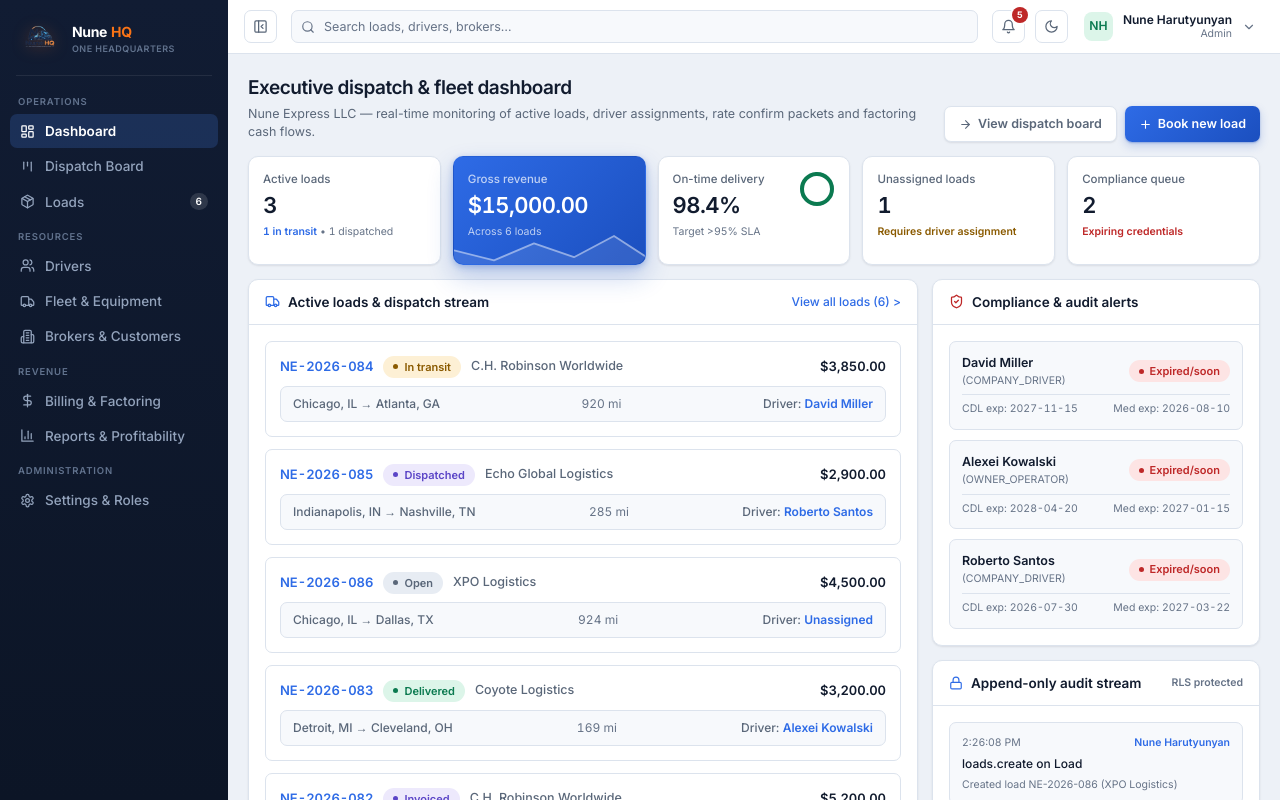
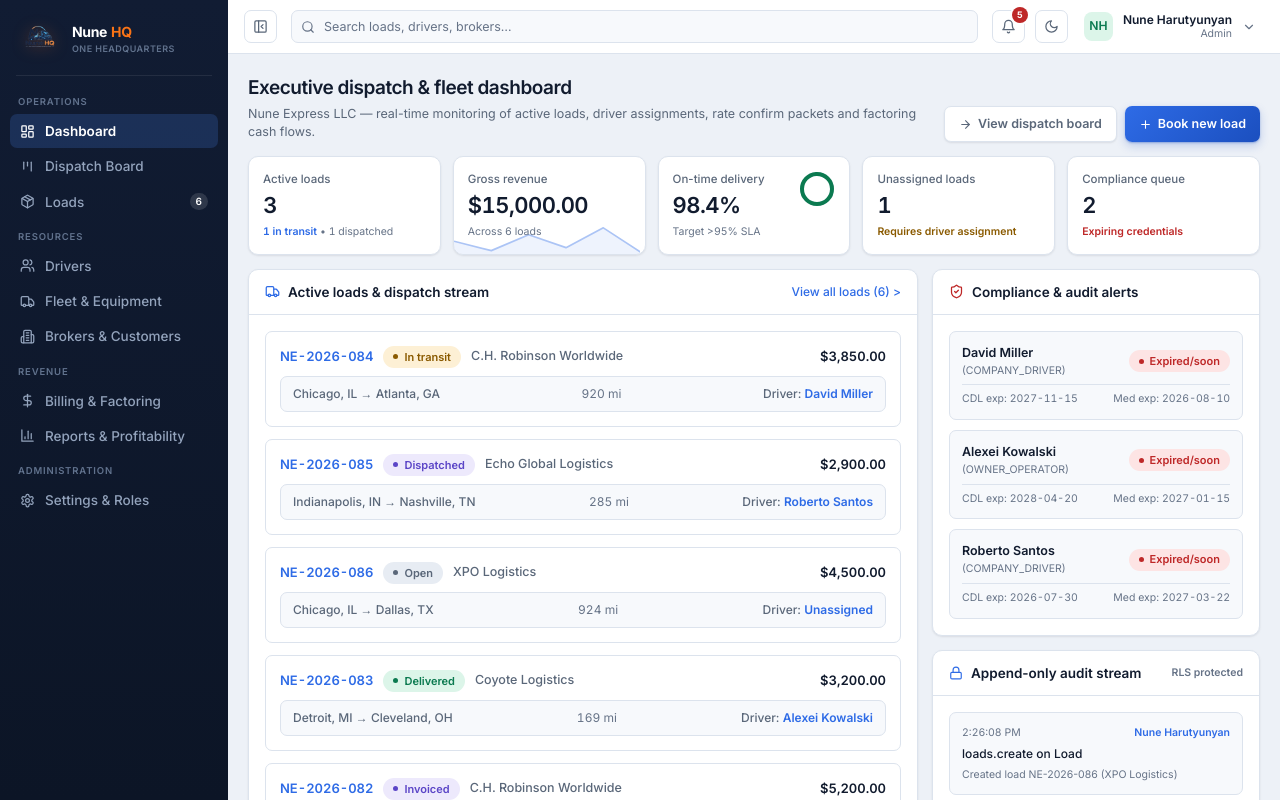
Before and after one commit to TruckFlow-TMS/Truckflow, a React (Vite) app: page / in a window 1280 px wide. Built offline with nearby package versions, Linux system fonts and the light colour scheme.

Commit message:
feat: add Nune HQ logo, uniform stat cards, and blue hover interactions

```diff
--- a/src/components/ui/Card.tsx
+++ b/src/components/ui/Card.tsx
@@ -17,7 +17,7 @@ export const Card: React.FC<CardProps> = ({
 }) => (
   <div
     {...rest}
-    className={cn('bg-surface border border-bd rounded-card shadow-card', className)}
+    className={cn('bg-surface border border-bd rounded-card shadow-card transition-all duration-200 hover:border-accent/40', className)}
   >
     {header && <div className="px-4 py-3 border-b border-bd">{header}</div>}
     <div className={cn(padded && 'p-4')}>{children}</div>
--- a/src/components/ui/DataTable.tsx
+++ b/src/components/ui/DataTable.tsx
@@ -73,8 +73,8 @@ export function DataTable<T>({
                     }
                   } : undefined}
                   className={cn(
-                    'border-b border-bd last:border-b-0 transition-colors',
-                    onRowClick && 'cursor-pointer hover:bg-surface-2 focus:outline-none focus-visible:ring-2 focus-visible:ring-inset focus-visible:ring-accent',
+                    'border-b border-bd last:border-b-0 transition-all duration-150',
+                    onRowClick && 'cursor-pointer hover:bg-surface-2 hover:border-accent/50 focus:outline-none focus-visible:ring-2 focus-visible:ring-inset focus-visible:ring-accent',
                   )}
                 >
                   {columns.map((c) => (
--- a/src/components/ui/StatCard.tsx
+++ b/src/components/ui/StatCard.tsx
@@ -31,8 +31,7 @@ function sparkPath(values: number[], w = 200, h = 30): string {
 export const StatCard: React.FC<StatCardProps> = ({
   label, value, sub, variant = 'default', spark, ringPct, className, onClick,
 }) => {
-  const hero = variant === 'hero';
-  const d = hero && spark ? sparkPath(spark) : '';
+  const d = spark ? sparkPath(spark) : '';
   const interactive = !!onClick;
 
   return (
@@ -42,40 +41,38 @@ export const StatCard: React.FC<StatCardProps> = ({
       tabIndex={interactive ? 0 : undefined}
       onKeyDown={interactive ? (e) => { if (e.key === 'Enter' || e.key === ' ') { e.preventDefault(); onClick?.(); } } : undefined}
       className={cn(
-        'rounded-card border p-3.5 relative overflow-hidden transition-all duration-200',
-        hero
-          ? 'bg-accent-grad border-transparent shadow-hero pb-6'
-          : 'bg-surface border-bd shadow-card',
-        interactive && 'cursor-pointer hover:shadow-lift hover:scale-[1.02] hover:border-accent/40 active:scale-[0.98] focus-visible:outline-none focus-visible:ring-2 focus-visible:ring-accent',
+        'rounded-card border border-bd bg-surface shadow-card p-3.5 relative overflow-hidden transition-all duration-200 group select-none',
+        'hover:bg-accent-grad hover:border-transparent hover:shadow-hero hover:scale-[1.025]',
+        interactive && 'cursor-pointer active:scale-[0.98] focus-visible:outline-none focus-visible:ring-2 focus-visible:ring-accent',
         className,
       )}
     >
       {variant === 'ring' && ringPct !== undefined && (
-        <svg viewBox="0 0 36 36" className="float-right w-9 h-9">
-          <circle cx="18" cy="18" r="15" fill="none" strokeWidth="4" className="stroke-bd" />
+        <svg viewBox="0 0 36 36" className="float-right w-9 h-9 relative z-10">
+          <circle cx="18" cy="18" r="15" fill="none" strokeWidth="4" className="stroke-bd group-hover:stroke-white/30 transition-colors" />
           <circle
             cx="18" cy="18" r="15" fill="none" strokeWidth="4" strokeLinecap="round"
-            className="stroke-pos"
+            className="stroke-pos group-hover:stroke-white transition-colors"
             strokeDasharray={`${(ringPct / 100) * 94.2} 94.2`}
             transform="rotate(-90 18 18)"
           />
         </svg>
       )}
 
-      <div className={cn('relative z-10 text-[11.5px] font-medium', hero ? 'text-on-hero/70' : 'text-fg-2')}>
+      <div className="relative z-10 text-[11.5px] font-medium text-fg-2 group-hover:text-white/80 transition-colors">
         {label}
       </div>
-      <div className={cn('relative z-10 text-[22px] font-semibold mt-1 tnum leading-tight tracking-tight', hero ? 'text-on-hero' : 'text-fg')}>
+      <div className="relative z-10 text-[22px] font-semibold mt-1 tnum leading-tight tracking-tight text-fg group-hover:text-white transition-colors">
         {value}
       </div>
       {sub && (
-        <div className={cn('relative z-10 text-[10.5px] mt-1 tnum', hero ? 'text-on-hero/70' : 'text-fg-3')}>
+        <div className="relative z-10 text-[10.5px] mt-1 tnum text-fg-3 group-hover:text-white/80 transition-colors">
           {sub}
         </div>
       )}
 
-      {hero && d && (
-        <svg viewBox="0 0 200 30" preserveAspectRatio="none" className="absolute inset-x-0 bottom-0 h-[30px] opacity-50 z-0 text-on-hero">
+      {d && (
+        <svg viewBox="0 0 200 30" preserveAspectRatio="none" className="absolute inset-x-0 bottom-0 h-[28px] opacity-40 group-hover:opacity-60 z-0 text-accent group-hover:text-white pointer-events-none transition-all">
           <path d={`${d} L200 30 L0 30 Z`} fill="currentColor" fillOpacity={0.2} />
           <path d={d} fill="none" stroke="currentColor" strokeWidth="1.8" strokeLinejoin="round" />
         </svg>
```
